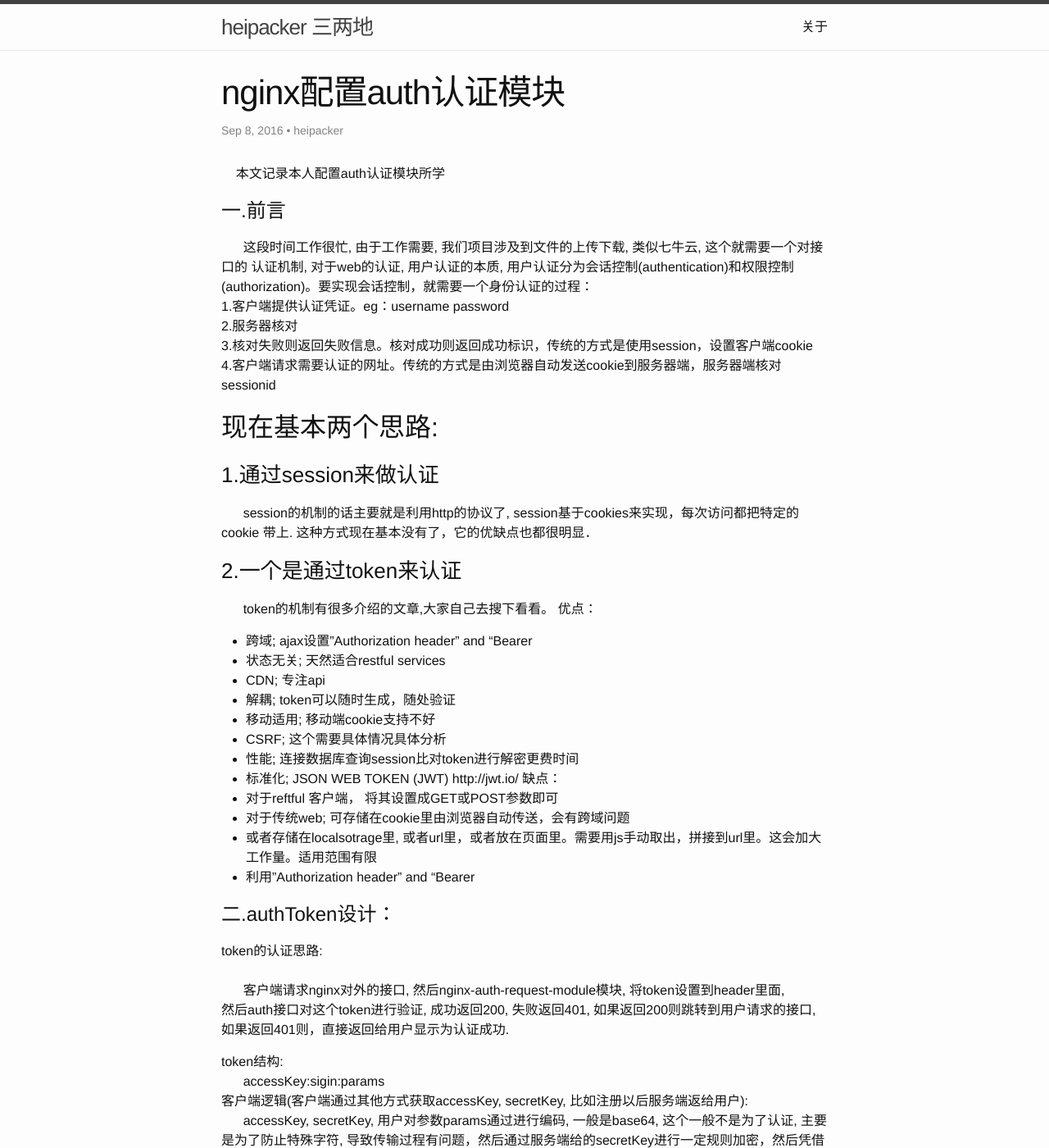
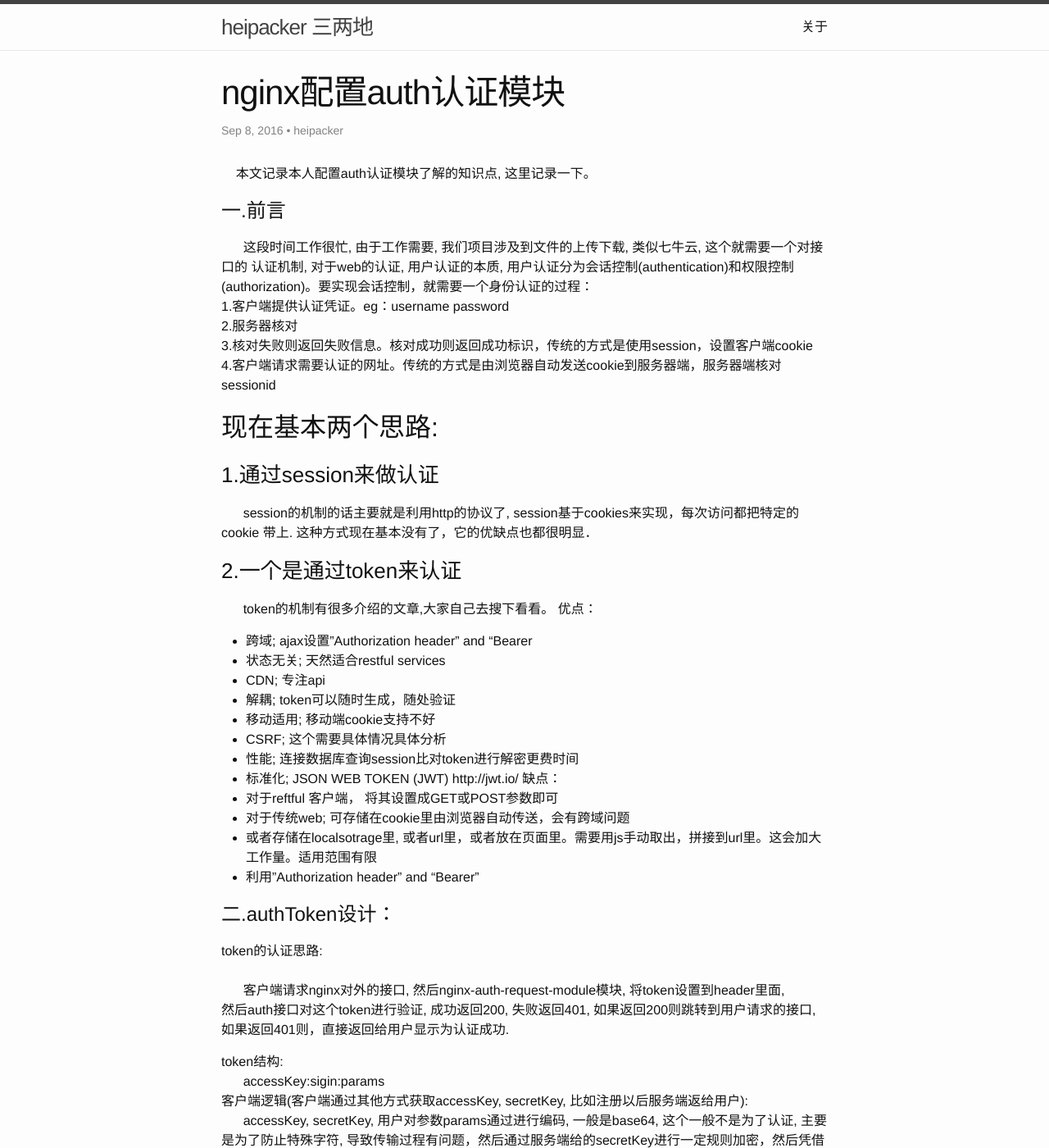
Before and after one commit to heipacker/heipacker.github.io, a Jekyll site: the page built from _posts/2016-09-09-nginx-auth-token.markdown, in a window 1280 px wide and 1400 px high. Shown: the whole window at 82% size. Built offline with Jekyll 4.4.1, drawn with Linux system fonts in a browser that asks for light colours; comment, search, counter and statistics services are not loaded; some of the changed text lies outside the part shown.

Commit message:
修改引用文件内容

```diff
--- a/_posts/2016-09-09-nginx-auth-token.markdown
+++ b/_posts/2016-09-09-nginx-auth-token.markdown
@@ -6,7 +6,7 @@
 categories: jekyll update
 tag: 技术,nginx,authToken,upload
 ---
-&nbsp;&nbsp;&nbsp;&nbsp;本文记录本人配置auth认证模块所学
+&nbsp;&nbsp;&nbsp;&nbsp;本文记录本人配置auth认证模块了解的知识点, 这里记录一下。
 
 # 一.前言
 &nbsp;&nbsp;&nbsp;&nbsp;&nbsp;&nbsp;这段时间工作很忙, 由于工作需要, 我们项目涉及到文件的上传下载, 类似七牛云, 这个就需要一个对接口的
@@ -35,7 +35,7 @@
 *   对于reftful 客户端， 将其设置成GET或POST参数即可<br/>
 *   对于传统web; 可存储在cookie里由浏览器自动传送，会有跨域问题<br/>
 *   或者存储在localsotrage里, 或者url里，或者放在页面里。需要用js手动取出，拼接到url里。这会加大工作量。适用范围有限<br/>
-*   利用"Authorization header" and "Bearer<br/>
+*   利用"Authorization header" and "Bearer"<br/>
 
 # 二.authToken设计：<br/>
 token的认证思路:<br/><br/>
@@ -56,12 +56,11 @@
 
 # 三.nginx安装:<br/>
 安装过程写了个脚本:<br/>
-![]({{ site.data_url }}/nginx_install.py)
+{% link assets/nginx_install.py %}
 
 # 四.nginx配置:<br/>
 下面是nginx的配置信息:<br/>
-![]({{ site.data_url }}/nginx.conf)<br/>
-
+{% link assets/nginx.conf %}
 
 参考文献:<br/>
 1.[http://www.jianshu.com/p/10fe9aebfed0][http://www.jianshu.com/p/10fe9aebfed0]
```
